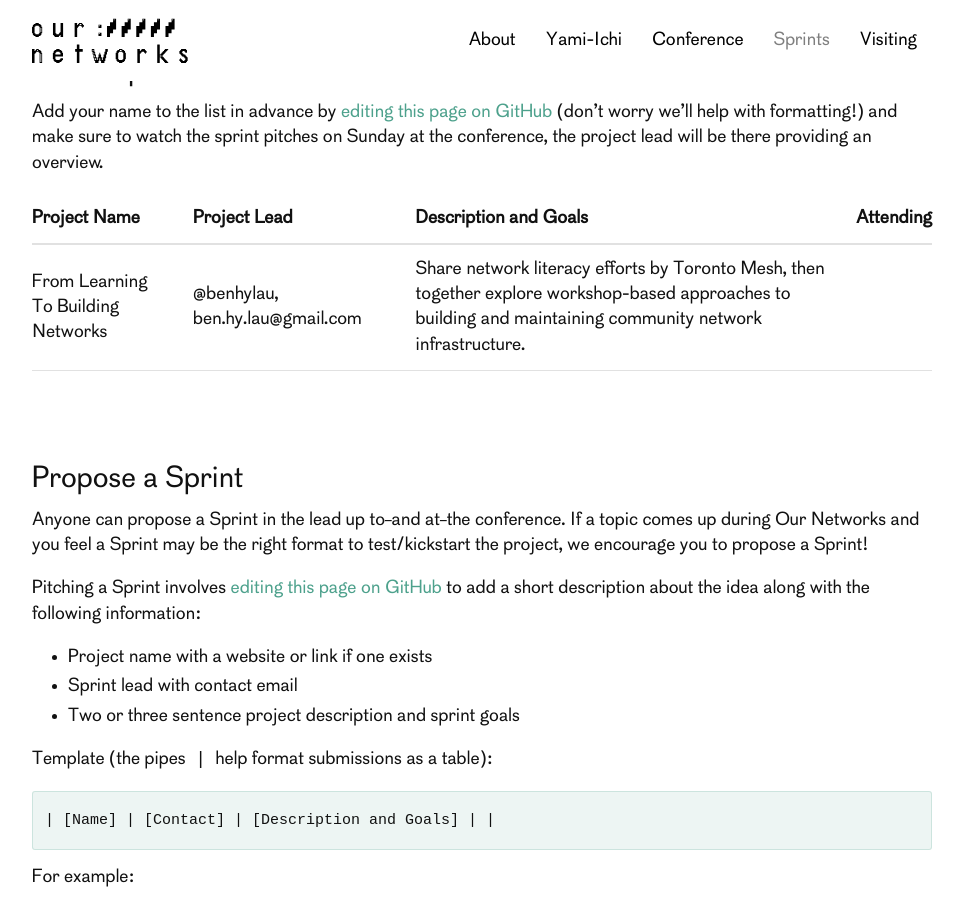
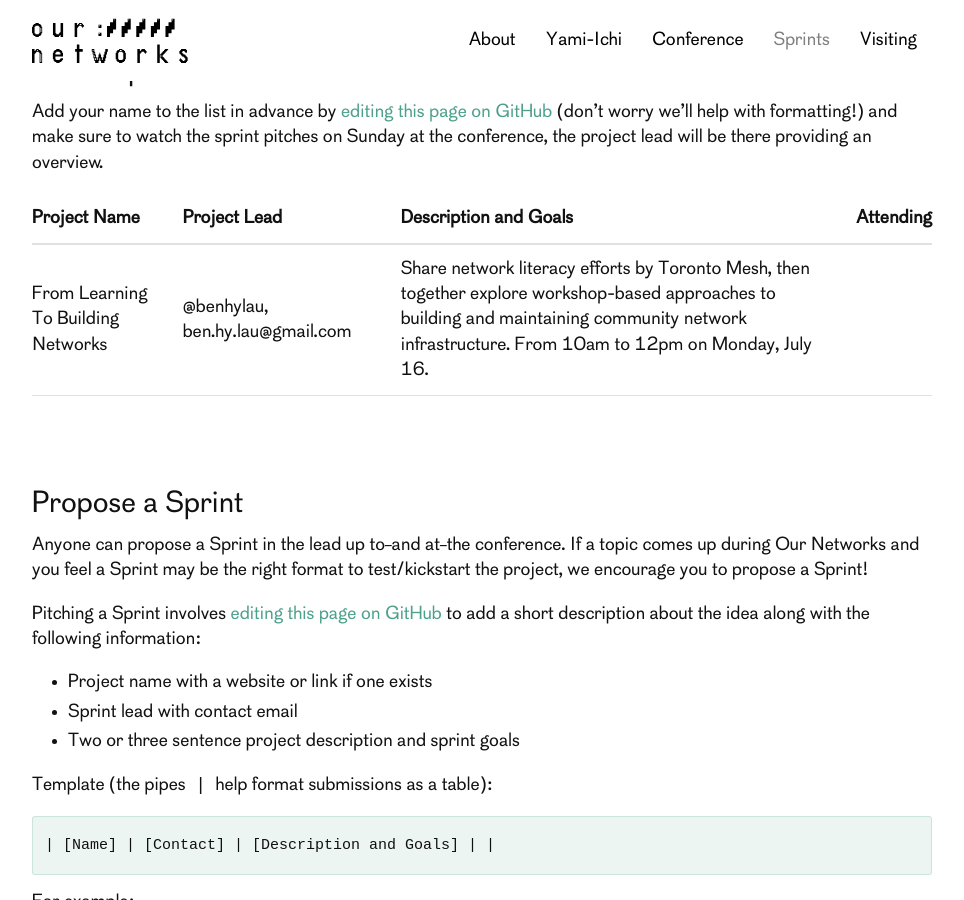
Before and after one commit to ournetworks/ournetworks.ca, a Jekyll site: the page built from sprints.md, in a window 1280 px wide and 900 px high, scrolled down 382 px. Shown: the whole window, without its empty margins (158-1122 px from the left). Built offline with Jekyll 4.4.1, drawn with Linux system fonts in a browser that asks for light colours.

Commit message:
Add time for From Learning To Building Networks

```diff
--- a/sprints.md
+++ b/sprints.md
@@ -28,7 +28,7 @@
 
 | Project Name            | Project Lead | Description and Goals | Attending |
 |:------------------------|:-------------|:----------------------|:----------|
-| From Learning To Building Networks | @benhylau, ben.hy.lau@gmail.com | Share network literacy efforts by Toronto Mesh, then together explore workshop-based approaches to building and maintaining community network infrastructure. | |
+| From Learning To Building Networks | @benhylau, ben.hy.lau@gmail.com | Share network literacy efforts by Toronto Mesh, then together explore workshop-based approaches to building and maintaining community network infrastructure. From 10am to 12pm on Monday, July 16. | |
 |                         |              |                       |           |
 
 <br />
```
